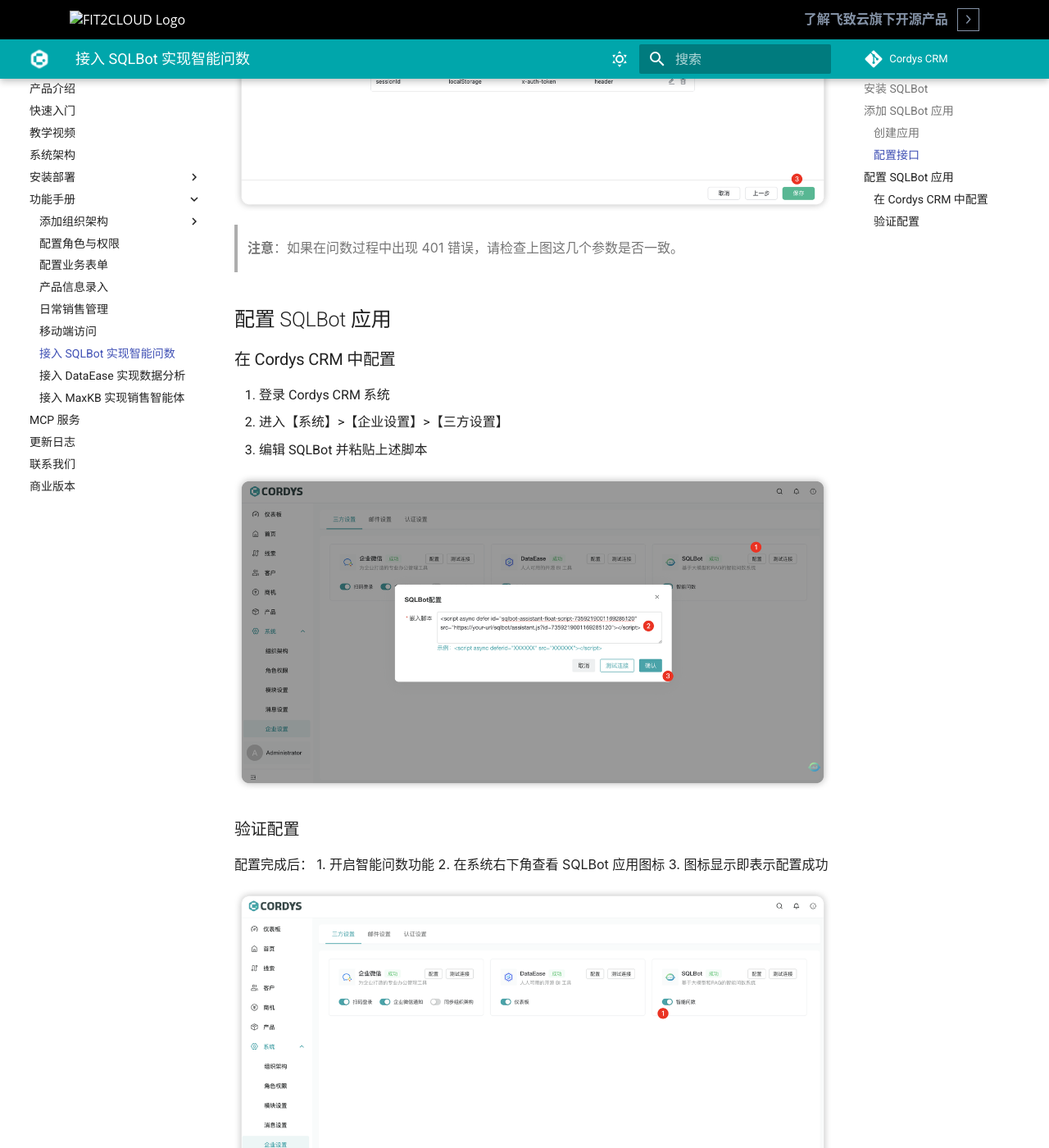
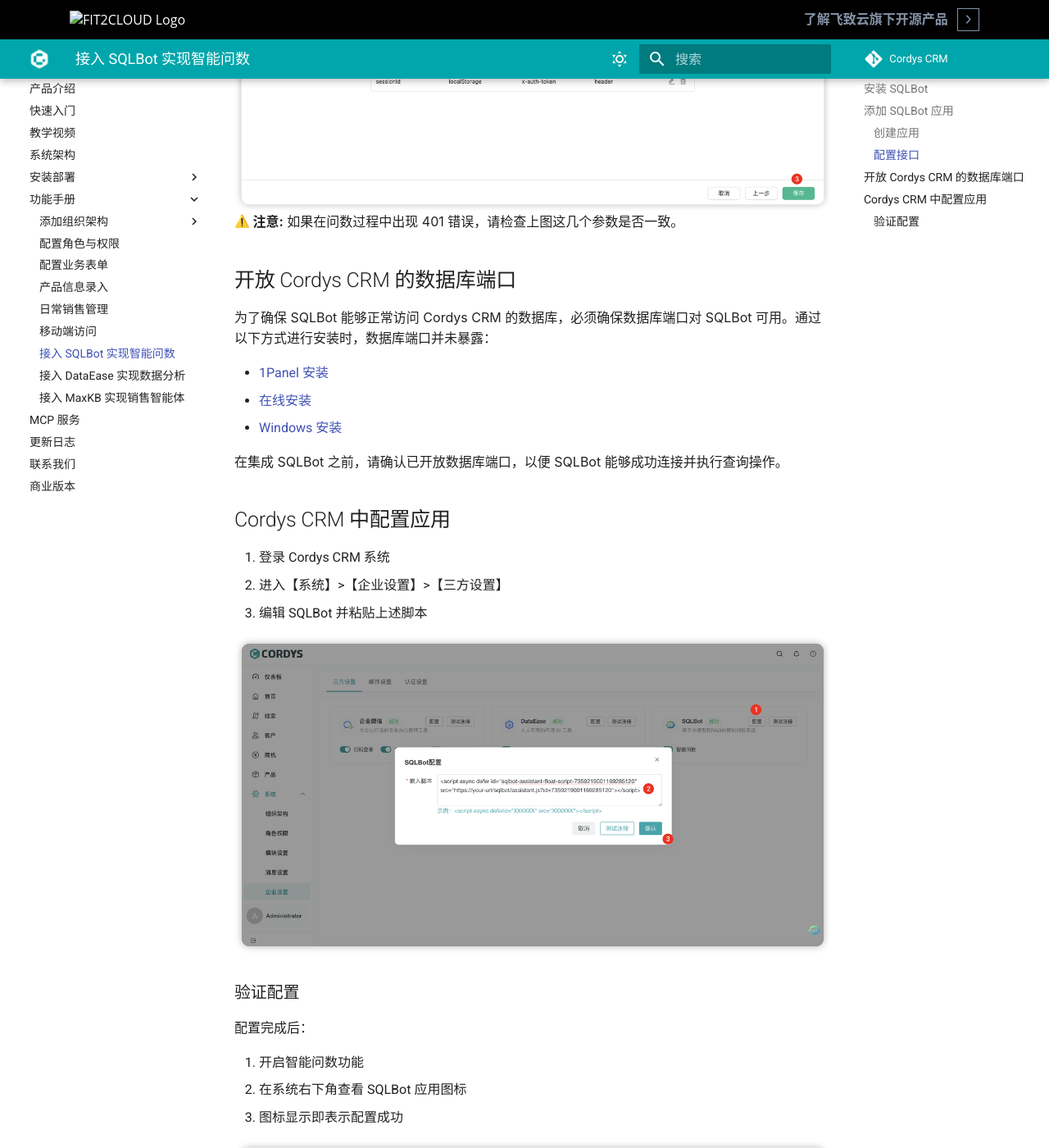
Before and after one commit to xinxin11/CordysCRM, an MkDocs documentation site: the page built from docs/manual/user_manual/sqlbot.md, in a window 1280 px wide and 1400 px high, scrolled down 1512 px. Shown: the whole window at 82% size. Built offline with MkDocs 1.6.1 and Material for MkDocs 9.7.7, drawn with Linux system fonts in a browser that asks for light colours; emoji names are drawn with the system emoji font; comment, search, counter and statistics services are not loaded; the version menu is left out.

Commit message:
docs: update installation documentation

```diff
--- a/docs/manual/installation/1panel_installtion.md
+++ b/docs/manual/installation/1panel_installtion.md
@@ -18,7 +18,8 @@
     * 名称：要创建的 Cordys CRM 应用的名称。
     * 管理员：admin 应用初始化创建的超级管理员用户名。
     * 管理员密码：CordysCRM 应用初始化创建的超级管理员密码（后续登录系统可以更改）。
-    * 端口：Cordys CRM 应用的服务端口设置为 8081。
+    * 端口1：Cordys CRM 应用的服务端口设置为 8081。
+    * 端口2：Cordys CRM MCP 服务端口设置为 8082。
     * 端口外部访问：Cordys CRM 应用可以使用 IP:PORT 进行访问（Cordys CRM 应用必须打开外部端口访问）。
 
 !!! Abstract ""
--- a/docs/manual/user_manual/sqlbot.md
+++ b/docs/manual/user_manual/sqlbot.md
@@ -30,11 +30,20 @@
 | sessionId | localStorage | x-auth-token | header |
 
 ![凭证配置](../img/user_manual/sqlbot-credentials.png)
-> **注意**：如果在问数过程中出现 401 错误，请检查上图这几个参数是否一致。
+:warning: **注意:** 如果在问数过程中出现 401 错误，请检查上图这几个参数是否一致。
 
-## 配置 SQLBot 应用
 
-### 在 Cordys CRM 中配置
+## 开放 Cordys CRM 的数据库端口
+
+为了确保 SQLBot 能够正常访问 Cordys CRM 的数据库，必须确保数据库端口对 SQLBot 可用。通过以下方式进行安装时，数据库端口并未暴露：
+
+- [1Panel 安装](../installation/1panel_installtion.md)
+- [在线安装](../installation/offline_installtion.md)
+- [Windows 安装](../installation/win.md)
+
+在集成 SQLBot 之前，请确认已开放数据库端口，以便 SQLBot 能够成功连接并执行查询操作。
+
+## Cordys CRM 中配置应用
 
 1. 登录 Cordys CRM 系统
 2. 进入【系统】>【企业设置】>【三方设置】
@@ -45,6 +54,7 @@
 ### 验证配置
 
 配置完成后：
+
 1. 开启智能问数功能
 2. 在系统右下角查看 SQLBot 应用图标
 3. 图标显示即表示配置成功
```
